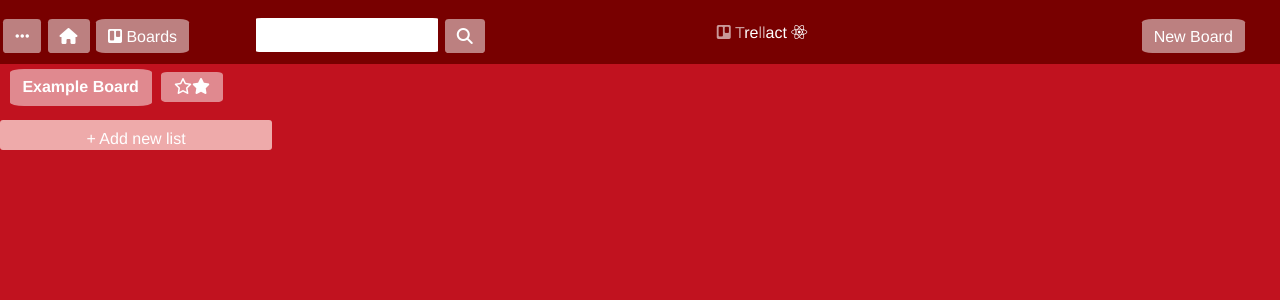
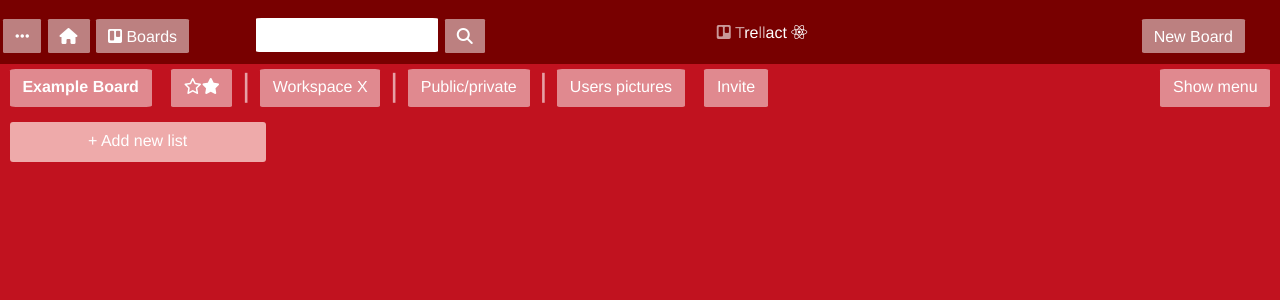
Before and after one commit to raphaelzaneti/Trellact, a React (Create React App) app: page / in a window 1280 px wide. Shown: the top 300 px of the page. Built offline with nearby package versions, Linux system fonts and the light colour scheme.

Commit message:
ajusts in board design, insertion of some buttons in board details

```diff
--- a/package.json
+++ b/package.json
@@ -9,6 +9,7 @@
     "react": "^17.0.2",
     "react-dom": "^17.0.2",
     "react-scripts": "4.0.3",
+    "sass": "^1.49.0",
     "web-vitals": "^1.1.2"
   },
   "scripts": {
--- a/src/components/Board/Board.css
+++ b/src/components/Board/Board.css
@@ -3,6 +3,10 @@ body{
     font-family: Helvetica, sans-serif;
 }
 
-#board{
+.board{
     height: 100%;
 }
+
+.board__container{
+    margin-left: 0.6rem;
+}
--- a/src/components/Board/index.jsx
+++ b/src/components/Board/index.jsx
@@ -4,10 +4,12 @@ import {BoardDetails, BoardHeader, Logo} from '../index'
 
 export default props =>{
     return (
-        <div id="board">
+        <div id="board" className='board'>
             <BoardHeader />
             <BoardDetails />
-            {props.children}
+            <div className='board__container'>
+                {props.children}
+            </div>
 
         </div>
     )
--- a/src/components/BoardDetails/BoardDetails.css
+++ b/src/components/BoardDetails/BoardDetails.css
@@ -1,30 +1,36 @@
-#board-details{
+.board__details{
     color: #fff;
+    display: flex;
+    flex-direction: row;
 }
 
-#board-title{
-    font-weight: bold;
+.board__details-item{
     display: inline-block;
+    height: 2.4rem;
+    border-radius: 4%;
+    background-color: rgba(255, 255, 255, 0.5);
     padding: 0.4rem 0.8rem;
     margin: 0.3rem 0.6rem;
-    background-color: rgba(255, 255, 255, 0.5);
-    border-radius: 10%;
 }
 
-#board-title:hover{
+.board__details-item:hover{
     background-color: rgba(255, 255, 255, 0.7);
     color: #000;
 }
 
-#stars-area{
-    display: inline;
-    background-color: rgba(255, 255, 255, 0.5);
-    border-radius: 10%;
-    padding: 0.4rem 0.8rem;
-    margin: 0.3rem 0;
+.board__details-title{
+    font-weight: bold;
 }
 
-#stars-area:hover{
-    background-color: rgba(255, 255, 255, 0.7);
-    color: #000;
+.board__details-separator{
+    margin: 0;
+    padding: 0;
+    background: none;
+    font-size: 2rem;
+    transform: translateY(-0.2rem);
+    opacity: 60%;
 }
+
+.board__details-menu{
+    margin-left: auto;
+}
--- a/src/components/BoardDetails/index.jsx
+++ b/src/components/BoardDetails/index.jsx
@@ -4,12 +4,38 @@ import './BoardDetails.css'
 export default props =>{
 
     return(
-        <div id="board-details">
-            <span type="button" id="board-title">Example Board</span>
-            <div id="stars-area">
+        <div id="board-details" className='board__details'>
+            <span type="button" id="board-title" className="board__details-item board__details-title">
+                Example Board
+            </span>
+            <div id="stars-area" className="board__details-item board__details-stars-area">
                 <i class="far fa-star"></i>
                 <i class="fas fa-star"></i>
             </div>
+            <div className='board__details-item board__details-separator'>
+                |
+            </div>
+            <span type="button" id="board__details-workspace" className="board__details-item board__details-workspace">
+                Workspace X
+            </span>
+            <div className='board__details-item board__details-separator'>
+                |
+            </div>
+            <span type="button" id="board__details-workspace" className="board__details-item board__details-access">
+                Public/private
+            </span>
+            <div className='board__details-item board__details-separator'>
+                |
+            </div>
+            <span type="button" id="board__details-workspace" className="board__details-item board__details-users">
+                Users pictures
+            </span>
+            <span type="button" id="board__details-workspace" className="board__details-item board__details-invite">
+                Invite
+            </span>
+            <span type="button" id="board__details-workspace" className="board__details-item board__details-menu">
+                Show menu
+            </span>
         </div>
     )
 }
--- a/src/components/BoardHeader/BoardHeader.css
+++ b/src/components/BoardHeader/BoardHeader.css
@@ -13,7 +13,7 @@
     color: #fff;
     background-color: rgba(255, 255, 255, 0.5);
     border: none;
-    border-radius: 10%;
+    border-radius: 4%;
     margin: 0.2rem 0.2rem;
     height: 70%;
 }
--- a/src/components/Buttons/NewListBtn.css
+++ b/src/components/Buttons/NewListBtn.css
@@ -1,13 +1,16 @@
 .new-list-btn{
-    display: inline;
-    margin-top: 10px;
-    width: 272px;
-    height: 30px;
+    display: inline-block;
+    margin-top: 0.6rem;
+    text-align: center;
+    width: 16rem;
+    height: 2rem;
+    padding-bottom: 2rem;
     border-radius: 3px;
     color: #fff;
     background-color: #eaa;
 }
 
+
 .new-list-btn:hover{
     background-color: #fbb;
 }
```
Also changed, not shown: 1 other file (tests, documents, lock files or other folders).
